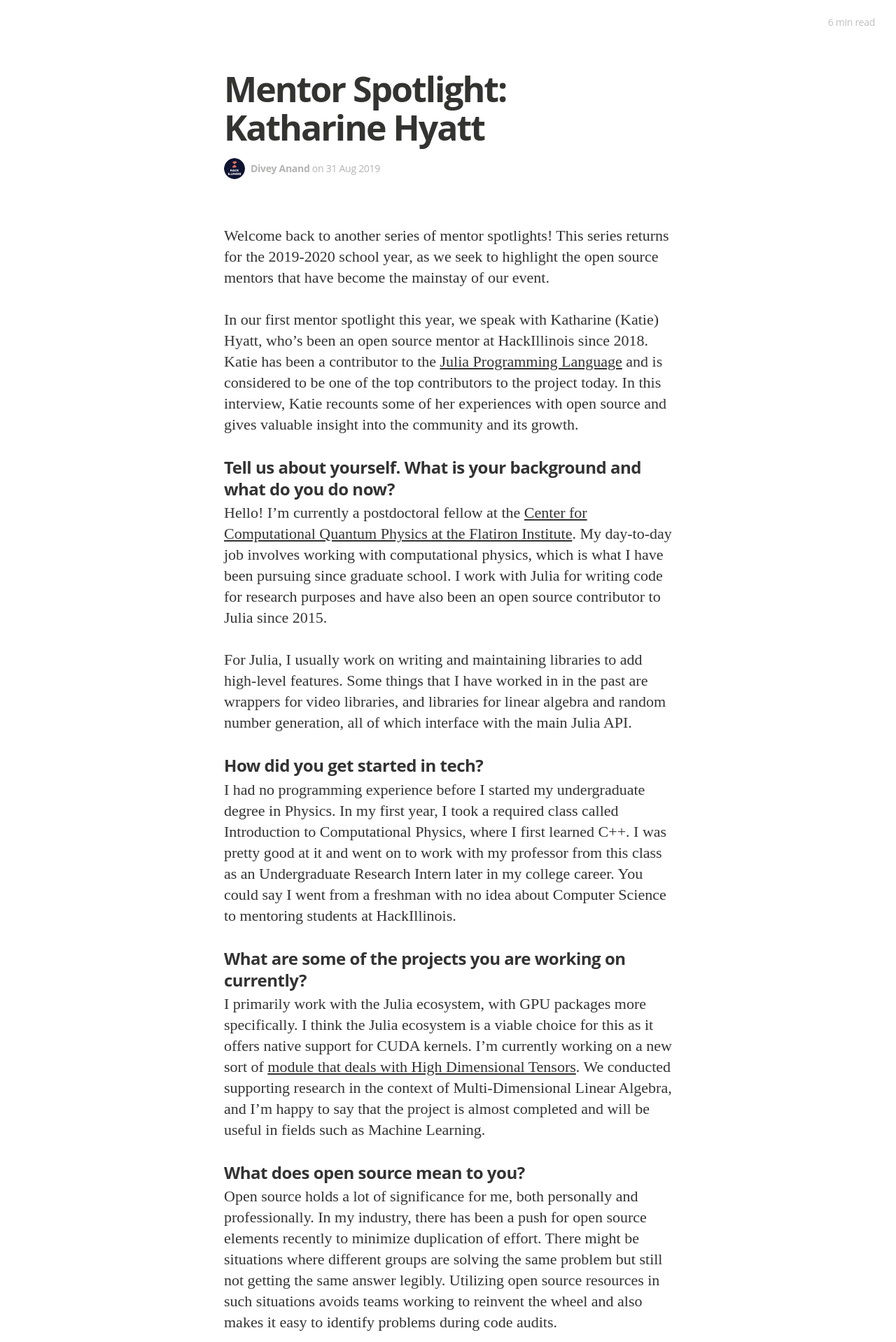
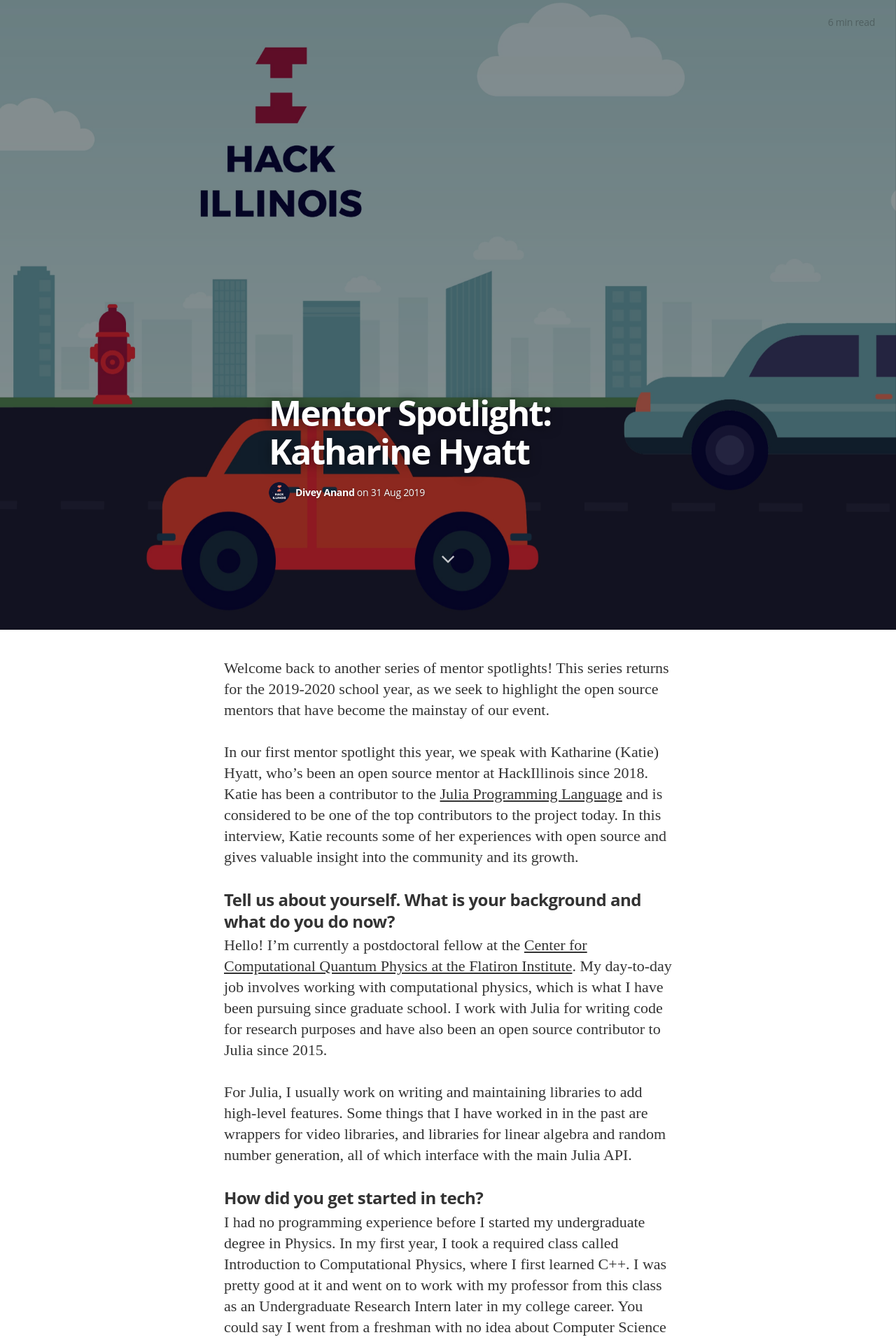
Before and after one commit to HackIllinois/blog, a Jekyll site: the page built from _posts/2019-08-28-mentor-spotlight-katharine-hyatt.markdown, in a window 1280 px wide. Shown: the top 1918 px of the page at 70% size. Built offline with Jekyll 4.4.1, drawn with Linux system fonts in a browser that asks for light colours; nearby versions of some CDN libraries; some web fonts are replaced.

Commit message:
added header image to .md

```diff
--- a/_posts/2019-08-28-mentor-spotlight-katharine-hyatt.markdown
+++ b/_posts/2019-08-28-mentor-spotlight-katharine-hyatt.markdown
@@ -4,7 +4,7 @@
 date: 2019-08-31 17:00:00
 categories: spotlights
 tags: featured, HackIllinois, mentors
-image:
+image: /assets/article_images/mentor-spotlight-katharine-hyatt/header.jpg
 author: Divey Anand
 ---
 
```
